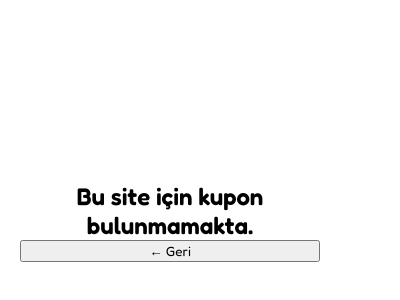
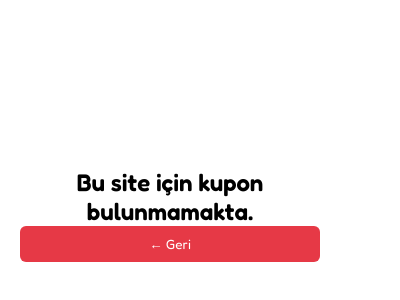
Before and after one commit to duna-akin/etiket-discount-aggregator, a browser extension: page popups/pages/coupons.html in a window 400 px wide. Shown: the part 158-458 px from the top of the page. Drawn offline with Linux system fonts and the light colour scheme.

Commit message:
make button design apply to all

```diff
--- a/popups/styles/global.css
+++ b/popups/styles/global.css
@@ -30,7 +30,7 @@ p {
     margin: 0;
 }
 
-#searchCouponsButton {
+button {
   background-color: #e63946;
   color: white;
   border: none;
```
